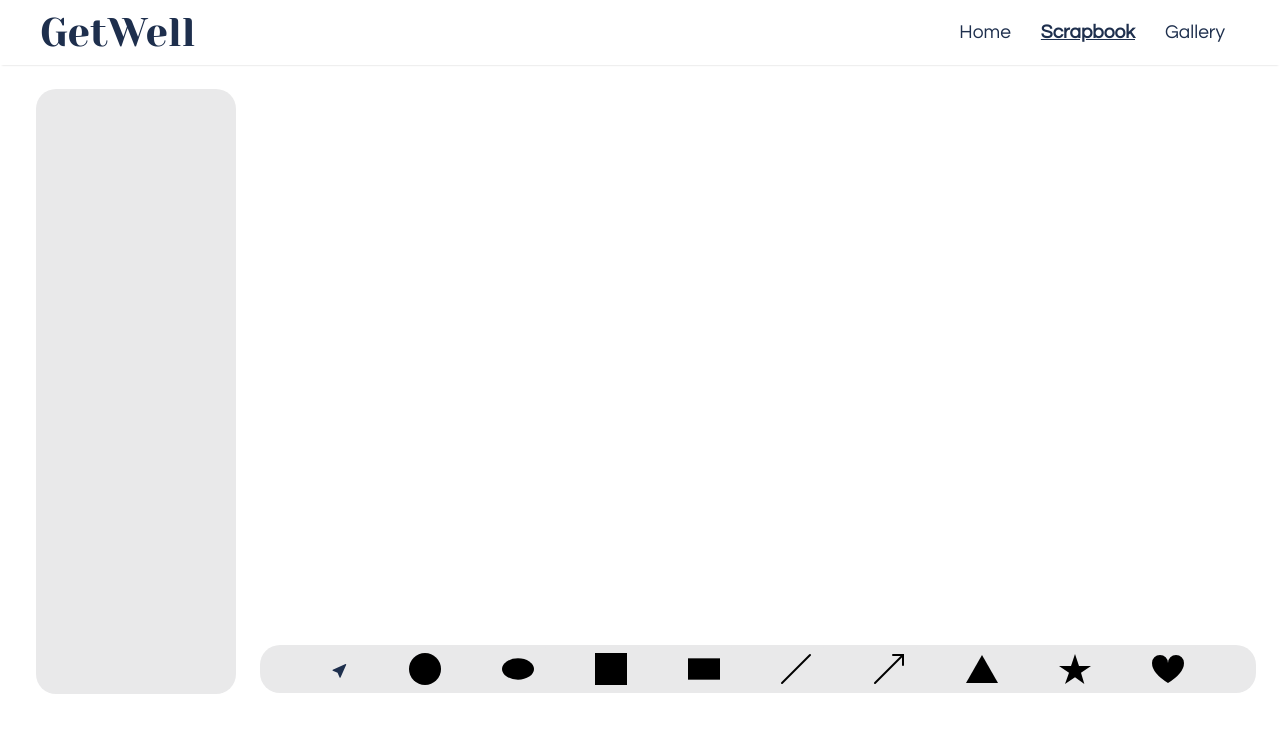
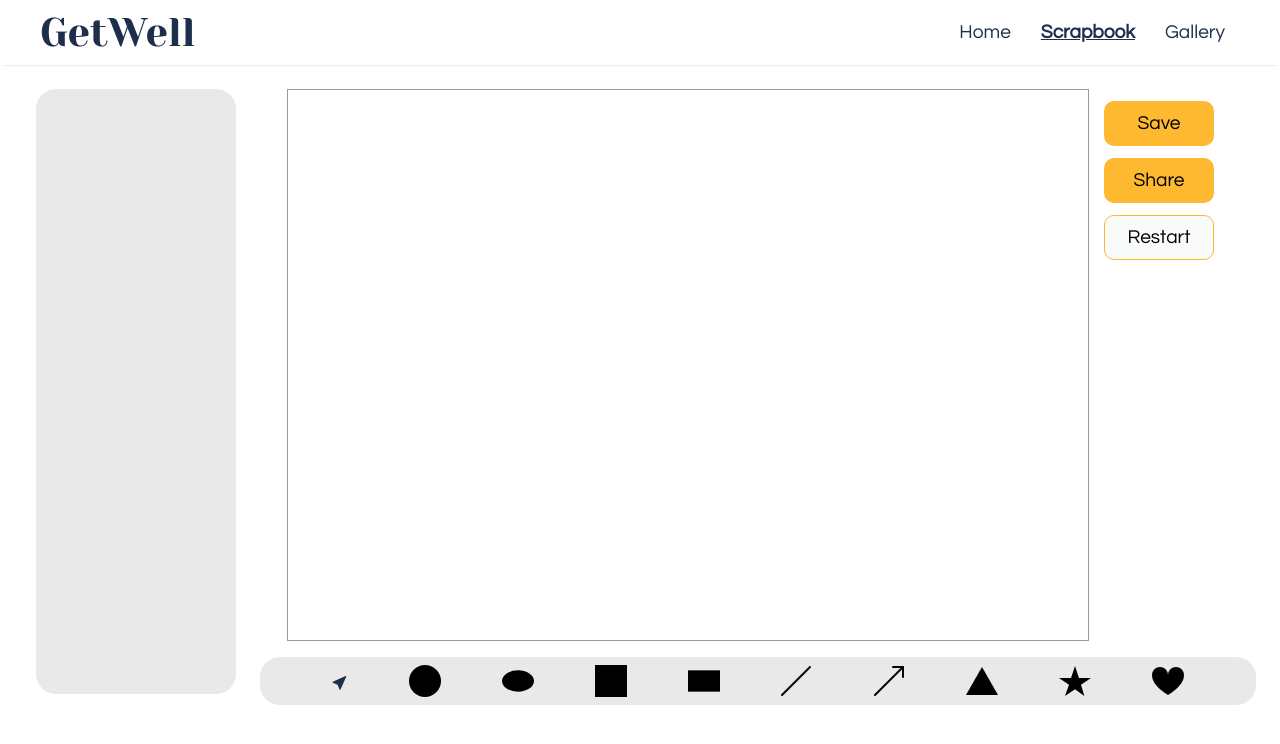
Before and after one commit to info442-spr22/g-team, a React (Create React App) app: page /scrapbook in a window 1280 px wide. Shown: the top 744 px of the page. Built offline with nearby package versions, Linux system fonts and the light colour scheme.

Commit message:
Add buttons to canvas and give canvas border color

```diff
--- a/src/page/Scrapbook/Scrapbook.js
+++ b/src/page/Scrapbook/Scrapbook.js
@@ -7,6 +7,7 @@ import ActionBar from '../../component/page-element/ActionBar/ActionBar'
 import createElement from '../../utils/CreateElement'
 import getElementAtPosition from "../../utils/GetElementAtPosition"
 import drawSelectedBox from "../../utils/DrawSelectedBox"
+import Button from '../../component/page-element/Button/Button'
 
 const generator = rough.generator();
 
@@ -138,13 +139,18 @@ const Scrapbook = () => {
                 <PropertiesSidebar />
                 <div className={styles.rightWrapper}>
                     <div className={styles.canvasWrapper}>
-                        <canvas ref={canvasRef} id="canvas" width={'800'} height={'550'}
+                        <canvas className={styles.canvas} ref={canvasRef} id="canvas" width={'800'} height={'550'}
                                 onMouseDown = {handleMouseDown}
                                 onMouseMove = {handleMouseMove}
                                 onMouseUp = {handleMouseUp}
                                 >
                             Canvas
                         </canvas>
+                        <div className={styles.buttonWrapper}>
+                            <Button>Save</Button>
+                            <Button>Share</Button>
+                            <Button variant>Restart</Button>
+                        </div>
                     </div>
                     <ActionBar
                       setSelectedSticker={setSelectedSticker}
--- a/src/page/Scrapbook/Scrapbook.module.css
+++ b/src/page/Scrapbook/Scrapbook.module.css
@@ -1,20 +1,38 @@
 .pageContents {
-  height: calc(100vh - var(--nav-bar-height));
+  height: calc(100vh);
   width: 100vw;
   padding-top: calc(var(--nav-bar-height) + 24px);
   display: flex;
   flex-direction: row;
+  overflow: clip;
 }
 
 .rightWrapper {
   height: 100%;
-  width: 100%;
+  flex-grow: 1;
 
   display: flex;
   flex-direction: column;
   align-items: flex-end;
 }
 
+.canvas {
+  border: 1px solid var(--scrapbook-canvas-border);
+  margin-bottom: 16px;
+}
+
+.buttonWrapper {
+  display: flex;
+  flex-direction: column;
+  justify-content: flex-start;
+}
+
+.buttonWrapper > * {
+  margin-top: 12px;
+}
+
 .canvasWrapper {
+  display: flex;
+  flex-direction: row;
   margin: 0 auto;
 }
--- a/src/theme/colors.css
+++ b/src/theme/colors.css
@@ -8,6 +8,7 @@
   --color-six: #DAF7A2;  /* light-green */
   /* --color-seven: #6ACF66;  neon-green */
   --color-seven: #000000; /* black */
+  --color-eight: #9A9A9A;
 
   --landing-section-one-color: var(--page-background);
 
@@ -27,6 +28,8 @@
   --scrapbook-bar-background: var(--color-five);
   --scrapbook-tool-selection: var(--color-six);
   --scrapbook-tool-border: var(--color-three);
+  --scrapbook-canvas-border: var(--color-eight);
+
   --default-shape-color: var(--color-seven);
   --selected-shape-color: var(--color-one);
   --highlight-shape-color: var(--color-two);
```
